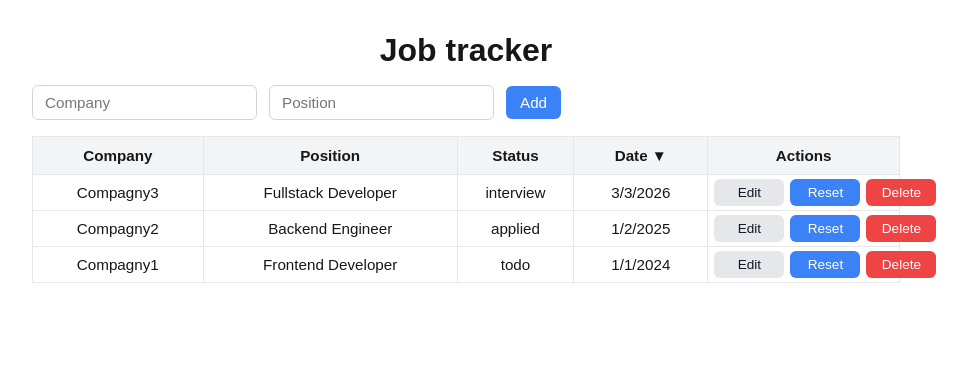
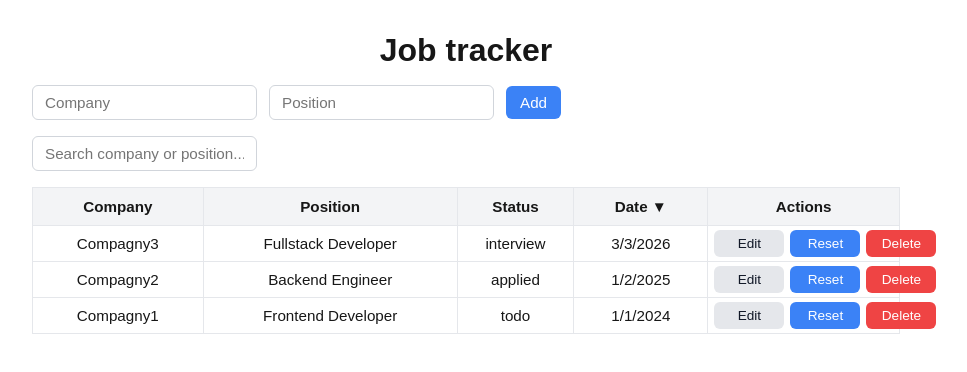
Before and after one commit to m-amroune/job-tracker, a Next.js app: page / in a window 1280 px wide. Shown: the top 372 px of the page, without its empty margins (174-1141 px from the left). Built offline with nearby package versions, Linux system fonts and the light colour scheme.

Commit message:
feat : add search bar

```diff
--- a/src/app/page.tsx
+++ b/src/app/page.tsx
@@ -46,6 +46,9 @@ export default function Page() {
     key: "createdAt",
     dir: "desc",
   });
+
+  // search query for filtering jobs
+  const [search, setSearch] = useState("");
 
   // Load jobs on first render
   useEffect(() => {
@@ -196,8 +199,17 @@ export default function Page() {
     }));
   }
 
+  // filter jobs by search query (company + position)
+  const filteredJobs = jobs.filter((job) => {
+    const q = search.toLowerCase();
+    return (
+      job.company.toLowerCase().includes(q) ||
+      job.position.toLowerCase().includes(q)
+    );
+  });
+
   // sort jobs by selected column
-  const sortedJobs = [...jobs].sort((a, b) => {
+  const sortedJobs = [...filteredJobs].sort((a, b) => {
     const key = sortConfig.key;
     const dir = sortConfig.dir === "asc" ? 1 : -1;
 
@@ -235,6 +247,13 @@ export default function Page() {
 
         <button onClick={addJob}>Add</button>
       </div>
+      <input
+        type="text"
+        placeholder="Search company or position..."
+        value={search}
+        onChange={(e) => setSearch(e.target.value)}
+        className="border px-2 py-1 rounded mb-4 w-full"
+      />
 
       {jobs.length === 0 ? (
         <p>No applications yet</p>
```
